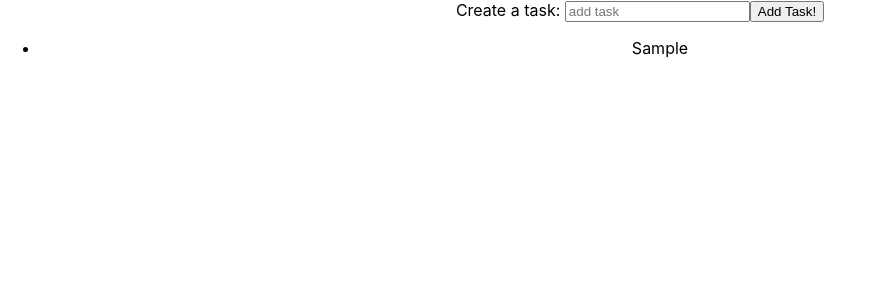
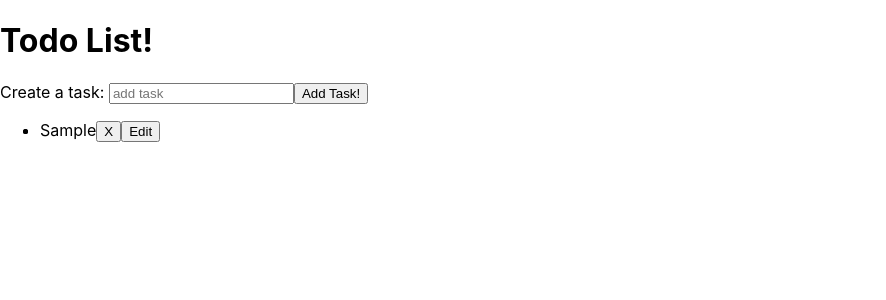
Before and after one commit to Keon-Jukes/Todo-List-Project, a React (Create React App) app: page / in a window 1280 px wide. Both pictures are taken after typing "Sample" into the empty fields and a click on the button "Add Task!". Shown: the top 300 px of the page, without its empty margins (0-886 px from the left). Built offline with nearby package versions, Linux system fonts and the light colour scheme.

Commit message:
todo list project

```diff
--- a/src/App.js
+++ b/src/App.js
@@ -1,10 +1,8 @@
 
-import './App.css';
 import TodoList from './TodoList';
 
 function App() {
-  return (
-    <div className="App">
+  return (<div>
       <TodoList />
     </div>
   );
--- a/src/Todo.js
+++ b/src/Todo.js
@@ -3,7 +3,11 @@ import React, {Component} from 'react';
 class Todo extends Component {
     render(){
         return (<div>
+            <li>
             {this.props.todoTask}
+            <button>X</button>
+            <button>Edit</button>
+            </li>
         </div>)
     }
 }
--- a/src/TodoList.js
+++ b/src/TodoList.js
@@ -19,6 +19,7 @@ class TodoList extends Component {
 
     render(){
         return(<div>
+            <h1>Todo List!</h1>
             <NewTodoForm  addNewTask={this.addNewTask}/>
             {this.state.todos.length > 0 ? (<ul>{this.state.todos.map(listTask => <li key={listTask.id}><Todo todoTask={listTask.newTask} /></li>)} </ul>)
              : (<div>No task yet..</div>)}
```
